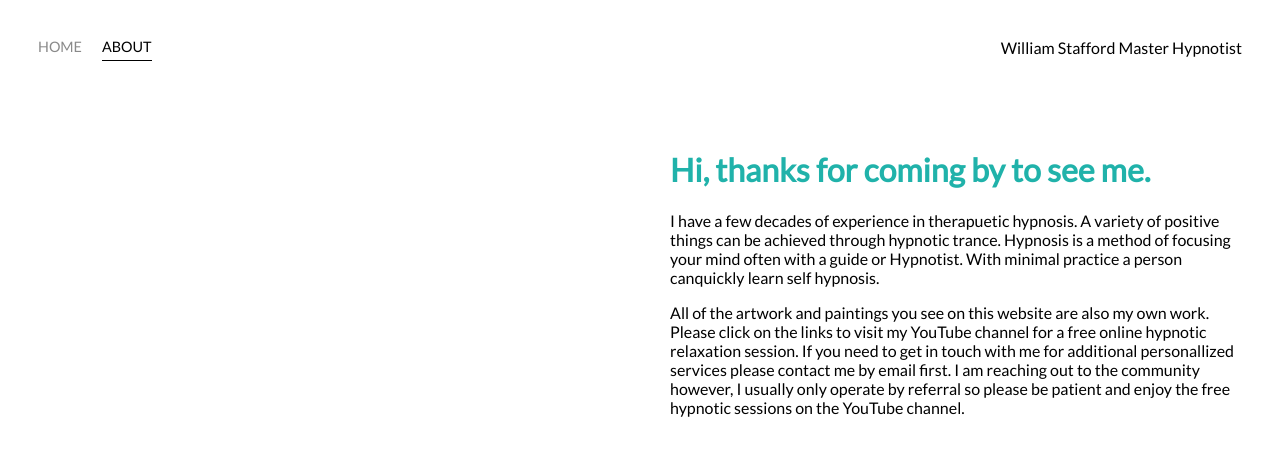
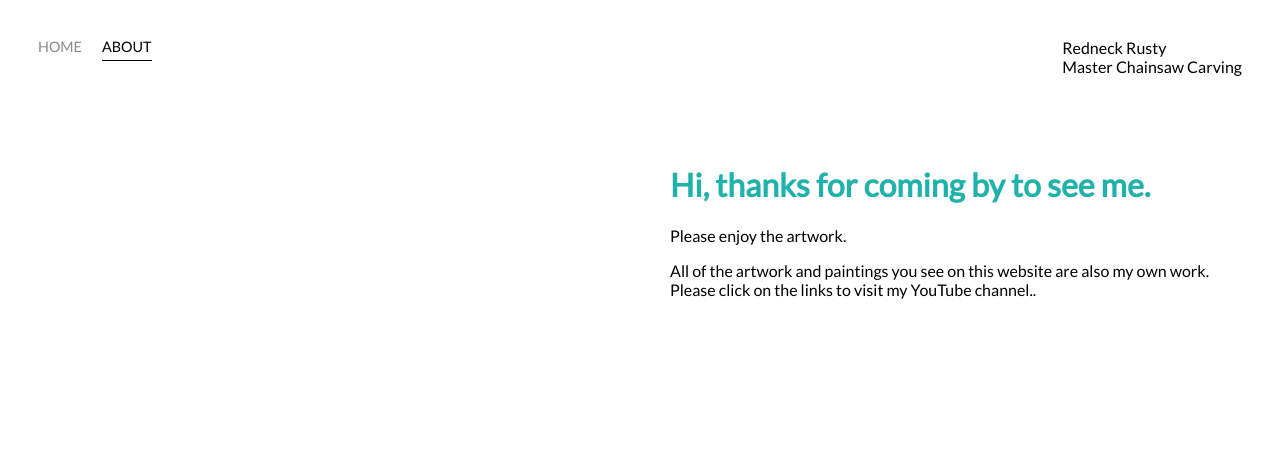
Before and after one commit to matstaf76/wildwoodchainsawcarving_com, a plain HTML site: page about.html in a window 1280 px wide. Drawn offline with Linux system fonts and the light colour scheme.

Commit message:
Update about.html

```diff
--- a/about.html
+++ b/about.html
@@ -3,7 +3,7 @@
 
 <head>
     <meta charset='UTF-8'>
-    <title>About HypnoBill</title>
+    <title>About Wildwood Chainsaw Carving</title>
     <link href="https://fonts.googleapis.com/css?family=Lato" rel="stylesheet">
     <link rel="stylesheet" href="styles.css">
 </head>
@@ -23,7 +23,8 @@
 
             <div class="right-side">
                 <div class="brand">
-                    William Stafford Master Hypnotist
+                    Redneck Rusty<br>
+                    Master Chainsaw Carving
                 </div>
             </div>
         </div>
@@ -36,13 +37,11 @@
 
                 <div class="profile-content-wrapper">
                     <h1>Hi, thanks for coming by to see me.</h1>
-                    <p>I have a few decades of experience in therapuetic hypnosis. A variety of positive things can be achieved through hypnotic trance. Hypnosis is a method of focusing your mind often with a guide or Hypnotist. With minimal practice a person
-                        canquickly learn self hypnosis.
+                    <p>Please enjoy the artwork.
                     </p>
 
-                    <p>All of the artwork and paintings you see on this website are also my own work. Please click on the links to visit my YouTube channel for a free online hypnotic relaxation session. If you need to get in touch with me for additional
-                        personallized services please contact me by email first. I am reaching out to the community however, I usually only operate by referral so please be patient and enjoy the free hypnotic sessions on the YouTube channel.</p>
-                </div>
+                    <p>All of the artwork and paintings you see on this website are also my own work. Please click on the links to visit my YouTube channel..</p>
+                </div
             </div>
         </div>
     </div>
```
